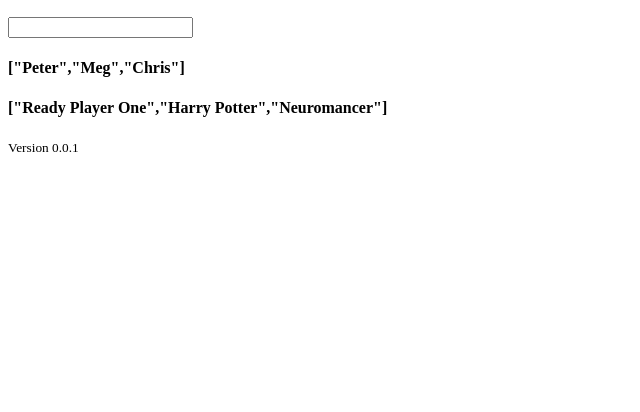
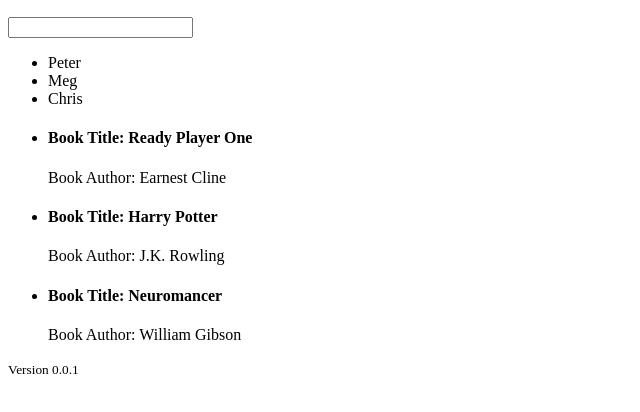
Before and after one commit to mdctenga/intro-angular-js, a website: page public/index.html in a window 1280 px wide. Shown: the part 168-580 px from the top of the page, without its empty margins (0-640 px from the left). Drawn offline with nearby package versions, Linux system fonts and the light colour scheme.

Commit message:
Render each book with ng-repeat

```diff
--- a/public/index.html
+++ b/public/index.html
@@ -17,8 +17,17 @@
     type="text"name="myModel"
     id="">
     <p>{{test}}</p>
-    <h4>{{characters}}</h4>
-    <h4>{{books}}</h4>
+    <ul>
+      <li ng-repeat="character in characters">
+        {{character}}
+      </li>
+    </ul>
+    <ul>
+      <li ng-repeat="book in books">
+        <h4>Book Title: {{book.title}}</h4>
+        <p>Book Author: {{book.author}}</p>
+      </li>
+    </ul>
   </div>
   <footer>
     <small>Version {{APP_VERSION}} </small>
--- a/public/js/services.js
+++ b/public/js/services.js
@@ -2,7 +2,11 @@
   angular
     .module('myApp')
     .service('BookService', function() {
-      var books = ['Ready Player One', 'Harry Potter', 'Neuromancer'];
+      var books = [
+        {title: 'Ready Player One', author: 'Earnest Cline'},
+        {title: 'Harry Potter', author: 'J.K. Rowling'},
+        {title: 'Neuromancer', author: 'William Gibson'}
+      ];
       this.getBooks = function(){
         return books;
       };
```
